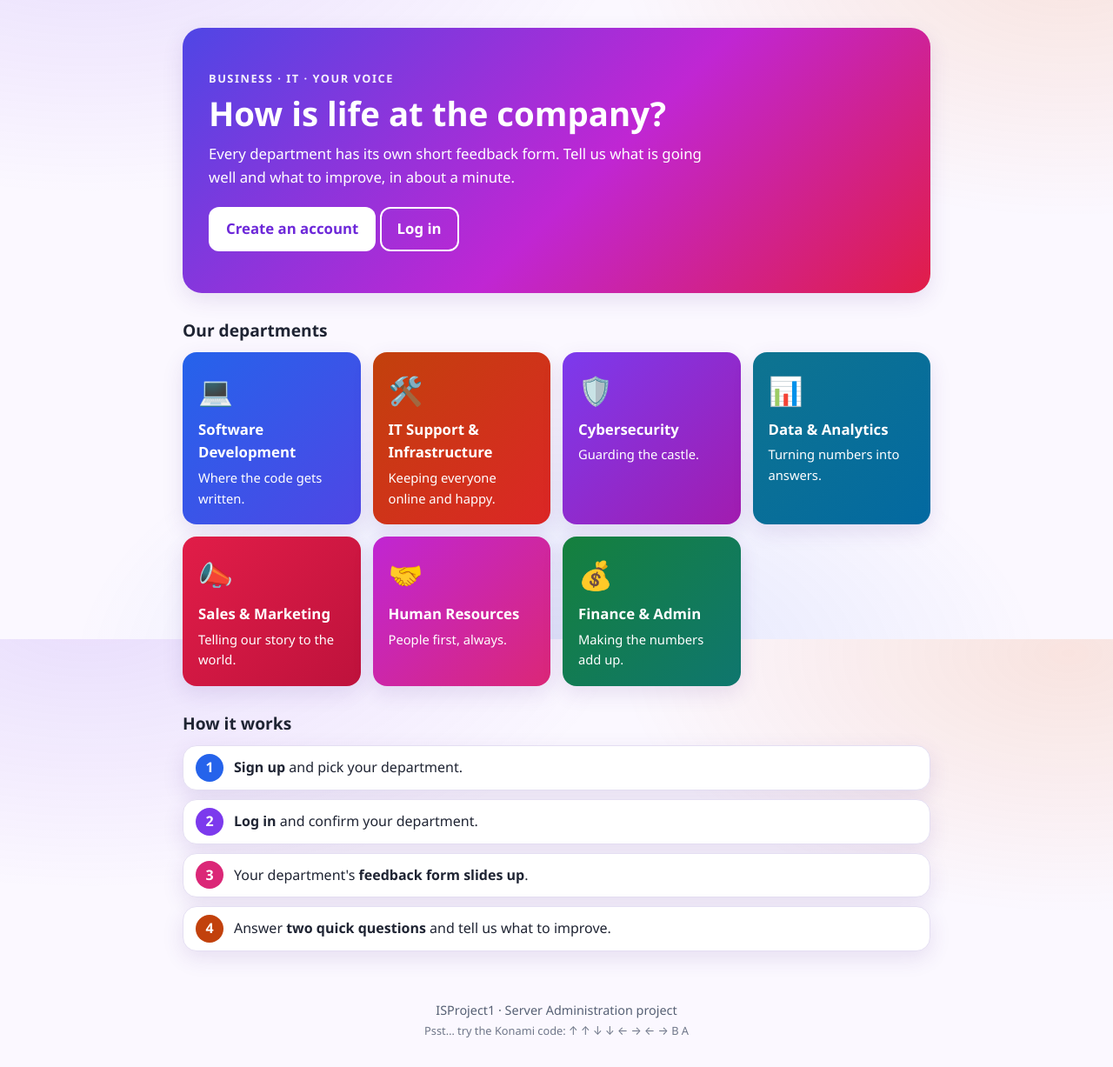
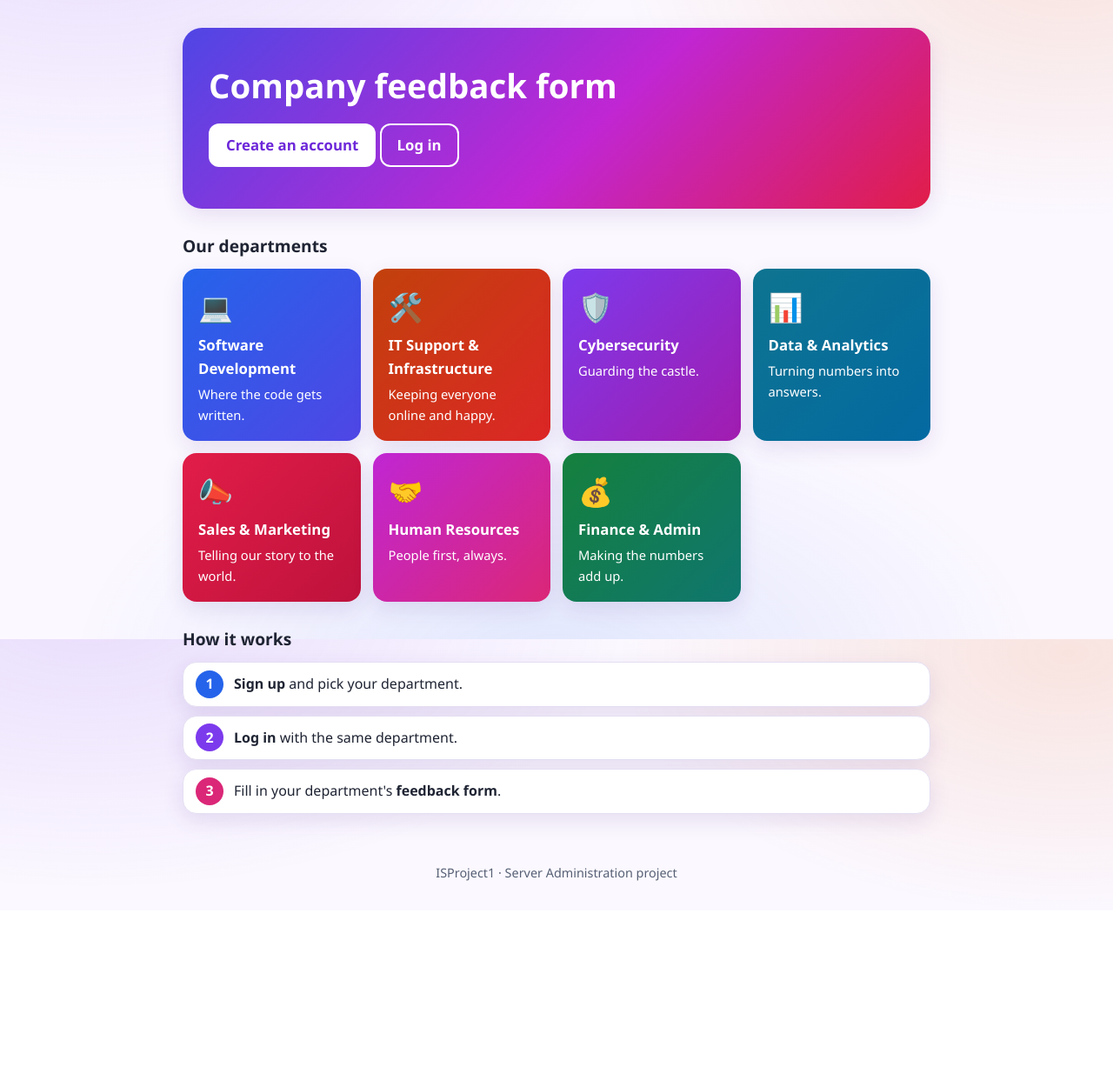
Before and after one commit to SamuelNjoroge75/ISProject1, a PHP site: page / in a window 1280 px wide. Shown: the part 65-1292 px from the top of the page at 87% size. After the commit the page ends 1078 px from the top, so only its background shows below. Run offline with PHP 8.4, Linux system fonts and the light colour scheme; data comes from the database, SQL or seed files in the repository.

Commit message:
Small changes on main file and dashbaord

```diff
--- a/index.php
+++ b/index.php
@@ -3,9 +3,7 @@ require __DIR__ . '/lib.php';
 page_header('Home');
 ?>
 <section class="hero">
-  <p class="eyebrow">Business &middot; IT &middot; your voice</p>
-  <h1>How is life at the company?</h1>
-  <p>Every department has its own short feedback form. Tell us what is going well and what to improve, in about a minute.</p>
+  <h1>Company feedback form</h1>
   <p class="hero-actions"><a class="button light" href="signup.php">Create an account</a> <a class="button ghost" href="login.php">Log in</a></p>
 </section>
 
@@ -23,8 +21,7 @@ page_header('Home');
 <h2>How it works</h2>
 <ol class="steps">
   <li class="s1"><strong>Sign up</strong> and pick your department.</li>
-  <li class="s2"><strong>Log in</strong> and confirm your department.</li>
-  <li class="s3">Your department's <strong>feedback form slides up</strong>.</li>
-  <li class="s4">Answer <strong>two quick questions</strong> and tell us what to improve.</li>
+  <li class="s2"><strong>Log in</strong> with the same department.</li>
+  <li class="s3">Fill in your department's <strong>feedback form</strong>.</li>
 </ol>
 <?php page_footer(); ?>
--- a/lib.php
+++ b/lib.php
@@ -291,8 +291,7 @@ function page_header(string $title): void {
 }
 
 function page_footer(): void {
-    echo '</main><footer><p>ISProject1 &middot; Server Administration project</p>';
-    echo '<p class="hint">Psst&hellip; try the Konami code: &uarr; &uarr; &darr; &darr; &larr; &rarr; &larr; &rarr; B A</p></footer>';
+    echo '</main><footer><p>ISProject1 &middot; Server Administration project</p></footer>';
     echo '<script src="ui.js" defer></script></body></html>';
 }
 
```
